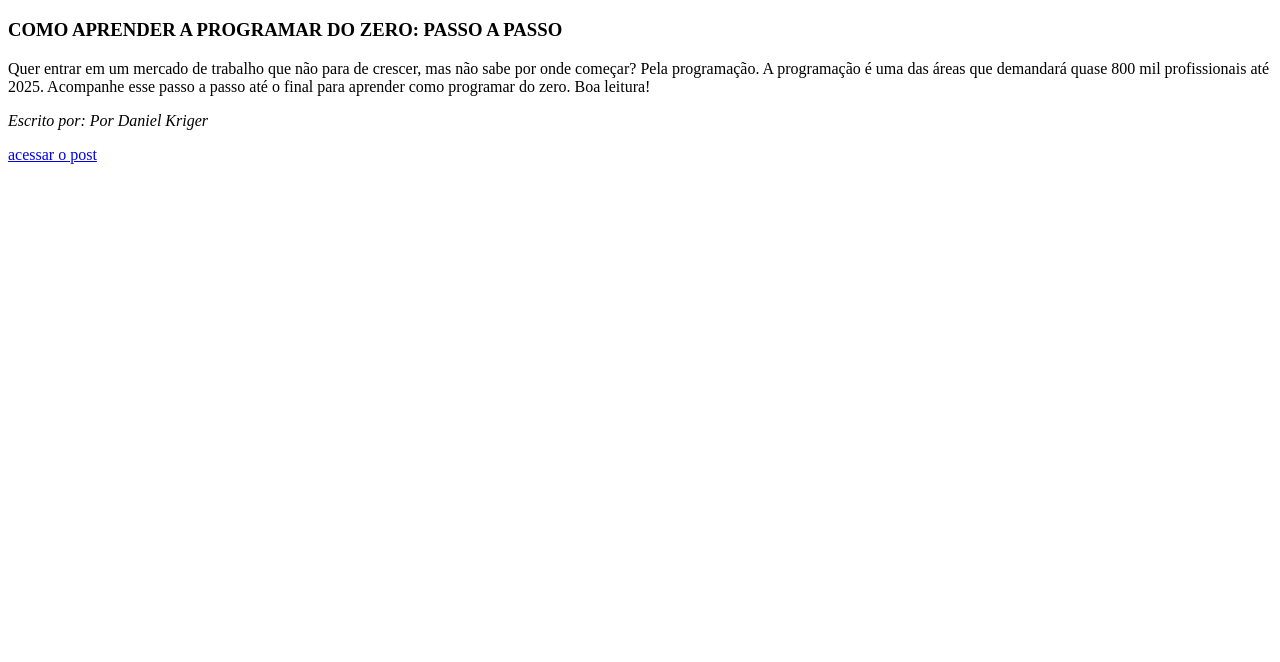
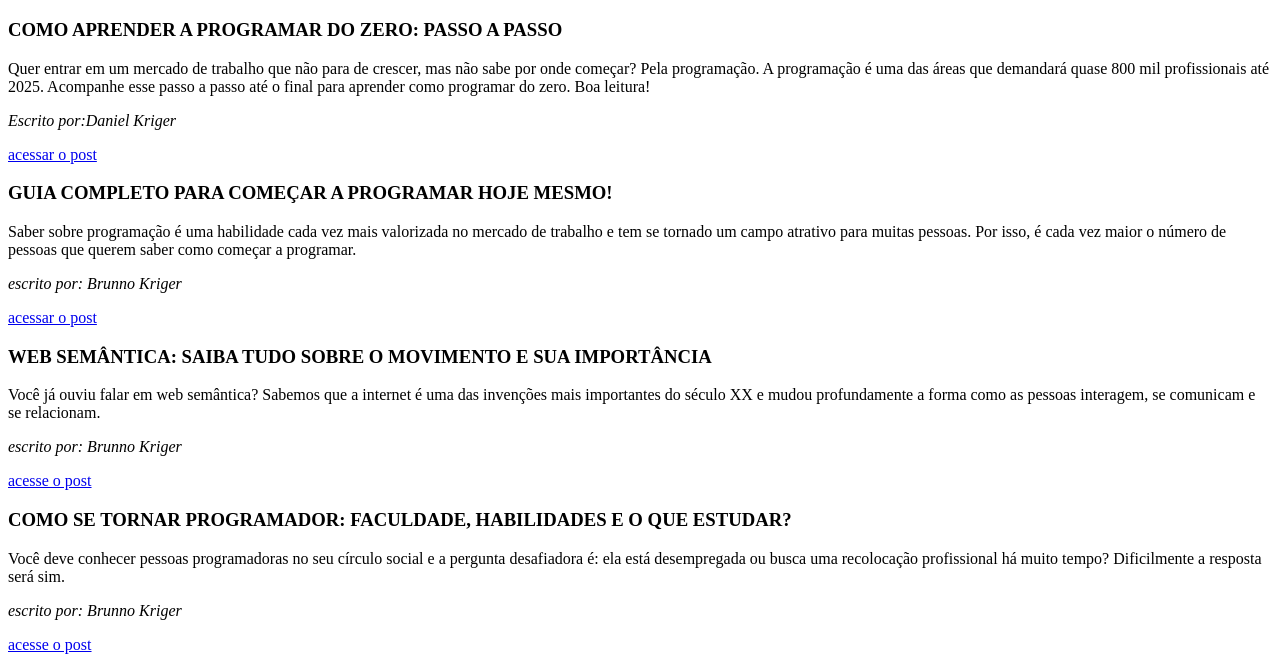
Before and after one commit to Kenzie-Academy-Brasil-Developers/criando_os_posts, a plain HTML site: page index.html in a window 1280 px wide. Shown: the part 373-1035 px from the top of the page. Before the commit the page ends 800 px from the top, so only its background shows below. Drawn offline with Linux system fonts and the light colour scheme.

Commit message:
Tarefa 2 - Criada a estrutura de Posts

```diff
--- a/index.html
+++ b/index.html
@@ -17,16 +17,37 @@
     </header>
 
     <main>
+        <section>
+            <h3>COMO APRENDER A PROGRAMAR DO ZERO: PASSO A PASSO</h3>
+            <p> Quer entrar em um mercado de trabalho que não para de crescer, mas não sabe por onde começar? Pela
+                programação. A programação é uma das áreas que demandará quase 800 mil profissionais até 2025. Acompanhe
+                esse passo a passo até o final para aprender como programar do zero. Boa leitura!</p>
+            <p><em>Escrito por:Daniel Kriger</em></p>
+            <a href="https://kenzie.com.br/blog/como-aprender-a-programar-2/">acessar o post</a>
+        </section>
 
-        <h3>COMO APRENDER A PROGRAMAR DO ZERO: PASSO A PASSO</h3>
-        <p> Quer entrar em um mercado de trabalho que não para de crescer, mas não sabe por onde começar? Pela programação. A programação é uma das áreas que demandará quase 800 mil profissionais até 2025.  Acompanhe esse passo a passo até o final para aprender como programar do zero. Boa leitura!</p>
-        <p><em>Escrito por: Por Daniel Kriger</em></p>
-        <a href="https://kenzie.com.br/blog/como-aprender-a-programar-2/">acessar o post</a>
+        <section>
+            <h3>GUIA COMPLETO PARA COMEÇAR A PROGRAMAR HOJE MESMO!</h3>
+            <p>Saber sobre programação é uma habilidade cada vez mais valorizada no mercado de trabalho e tem se tornado
+                um campo atrativo para muitas pessoas. Por isso, é cada vez maior o número de pessoas que querem saber
+                como começar a programar.</p>
+            <p><em>escrito por: Brunno Kriger</em></p>
+            <a href="https://kenzie.com.br/blog/como-comecar-a-programar/">acessar o post</a>
+        </section>
 
+        <section>
+            <h3>WEB SEMÂNTICA: SAIBA TUDO SOBRE O MOVIMENTO E SUA IMPORTÂNCIA</h3>
+            <p>Você já ouviu falar em web semântica? Sabemos que a internet é uma das invenções mais importantes do século XX e mudou profundamente a forma como as pessoas interagem, se comunicam e se relacionam.</p>
+            <p><em>escrito por: Brunno Kriger</em></p>
+            <a href="https://kenzie.com.br/blog/web-semantica/">acesse o post</a>
+        </section>
 
-
-
-
+        <section>
+            <h3>COMO SE TORNAR PROGRAMADOR: FACULDADE, HABILIDADES E O QUE ESTUDAR?</h3>
+            <p>Você deve conhecer pessoas programadoras no seu círculo social e a pergunta desafiadora é: ela está desempregada ou busca uma recolocação profissional há muito tempo? Dificilmente a resposta será sim.</p>
+            <p><em>escrito por: Brunno Kriger</em></p>
+            <a href="https://kenzie.com.br/blog/como-tornar-programador/">acesse o post</a>
+        </section>
 
 
 
```
